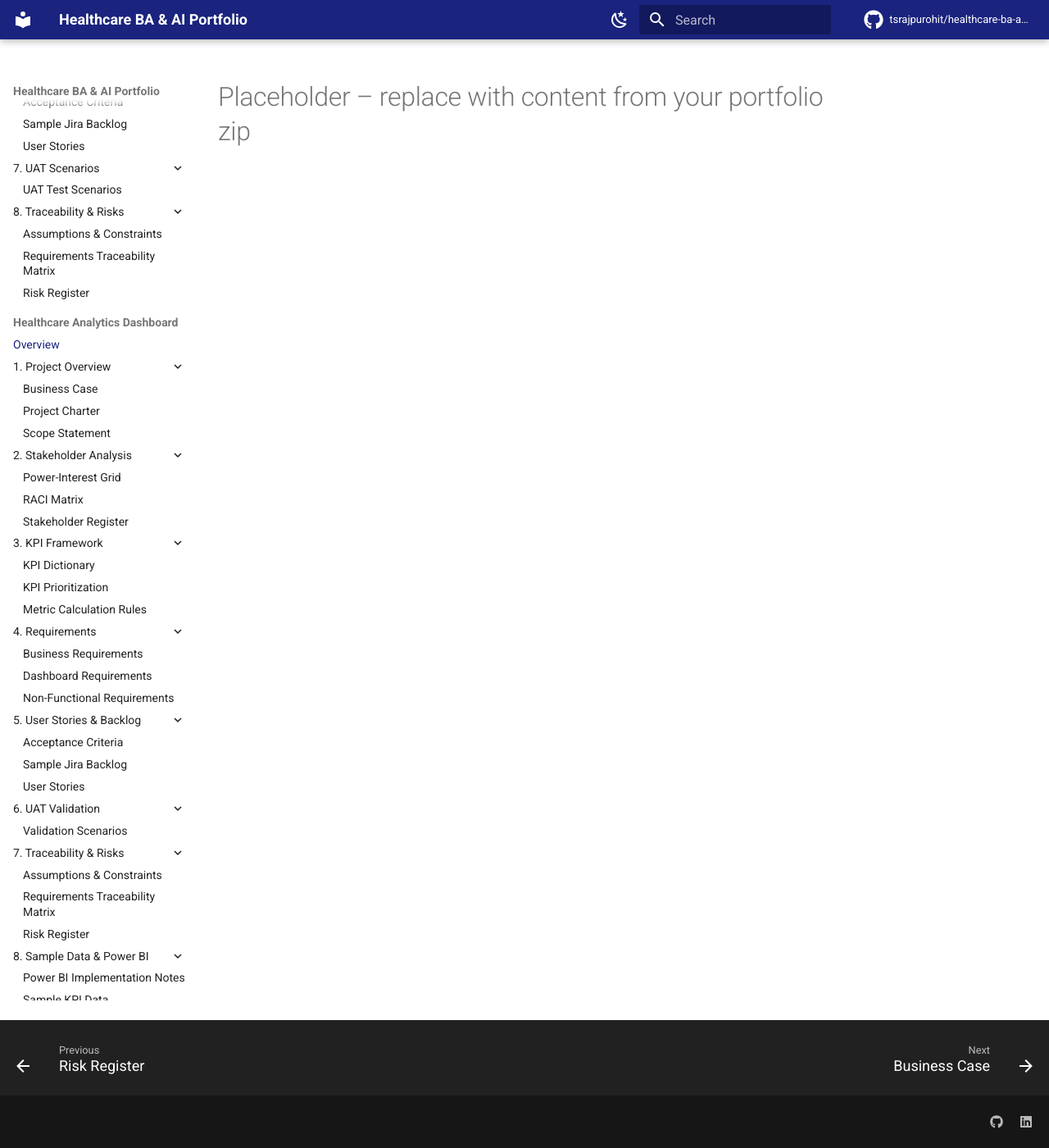
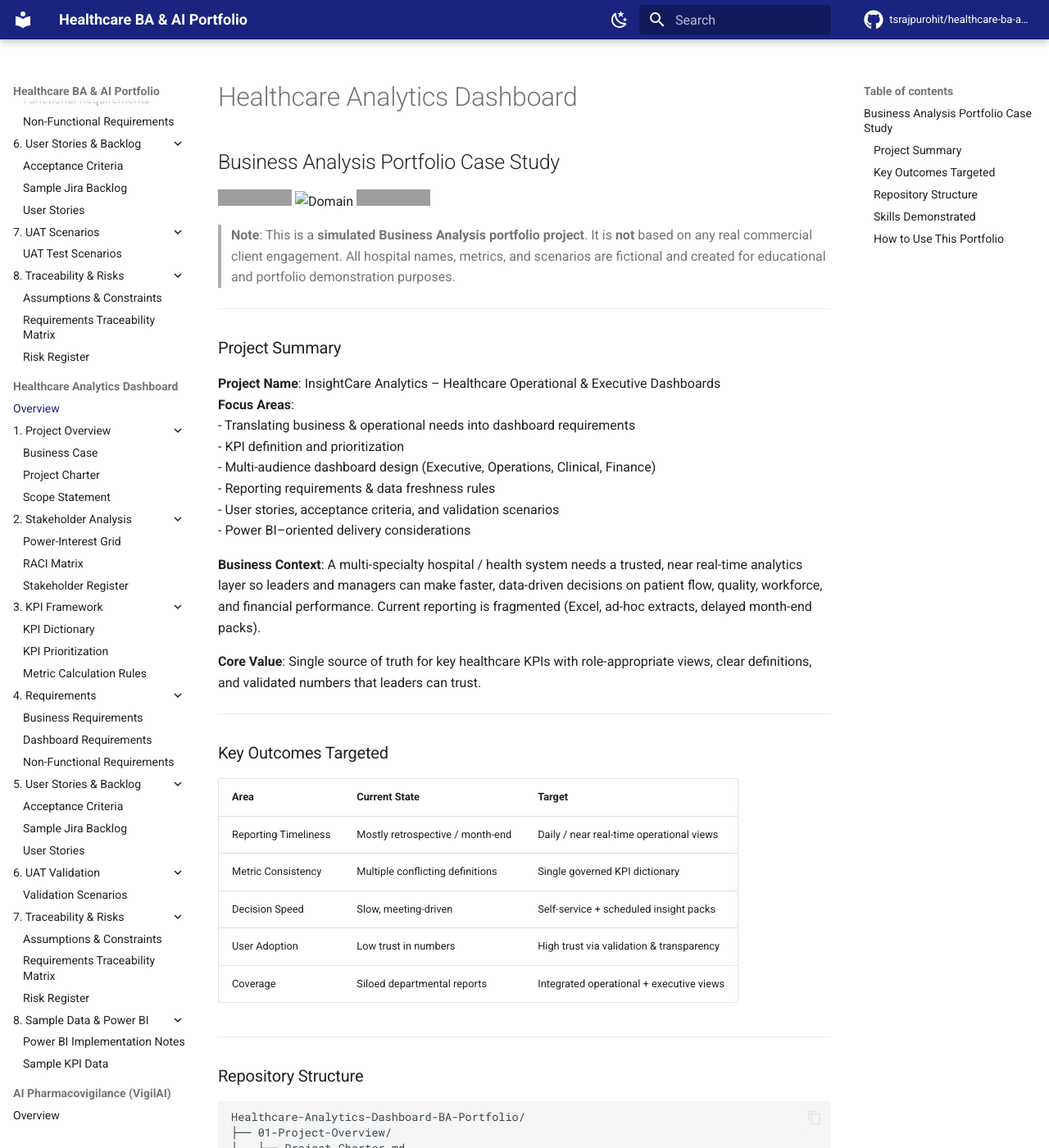
Before and after one commit to tsrajpurohit/healthcare-ba-ai-portfolio-, an MkDocs documentation site: the page built from docs/analytics/index.md, in a window 1280 px wide and 1400 px high. Shown: the whole window at 82% size. Built offline with MkDocs 1.6.1 and Material for MkDocs 9.7.7, drawn with Linux system fonts in a browser that asks for light colours; comment, search, counter and statistics services are not loaded; some of the changed text lies outside the part shown; grey boxes are pictures that could not be loaded.

Commit message:
Update index.md

````diff
--- a/docs/analytics/index.md
+++ b/docs/analytics/index.md
@@ -1 +1,112 @@
-# Placeholder – replace with content from your portfolio zip
+# Healthcare Analytics Dashboard
+## Business Analysis Portfolio Case Study
+
+![Status](https://img.shields.io/badge/Status-Portfolio%20Simulation-blue)
+![Domain](https://img.shields.io/badge/Domain-Healthcare%20Analytics%20%7C%20BI-green)
+![Focus](https://img.shields.io/badge/Focus-KPIs%20%7C%20Dashboards%20%7C%20Decision%20Support-orange)
+
+> **Note**: This is a **simulated Business Analysis portfolio project**. It is **not** based on any real commercial client engagement. All hospital names, metrics, and scenarios are fictional and created for educational and portfolio demonstration purposes.
+
+---
+
+### Project Summary
+
+**Project Name**: InsightCare Analytics – Healthcare Operational & Executive Dashboards
+**Focus Areas**:
+- Translating business & operational needs into dashboard requirements
+- KPI definition and prioritization
+- Multi-audience dashboard design (Executive, Operations, Clinical, Finance)
+- Reporting requirements & data freshness rules
+- User stories, acceptance criteria, and validation scenarios
+- Power BI–oriented delivery considerations
+
+**Business Context**: A multi-specialty hospital / health system needs a trusted, near real-time analytics layer so leaders and managers can make faster, data-driven decisions on patient flow, quality, workforce, and financial performance. Current reporting is fragmented (Excel, ad-hoc extracts, delayed month-end packs).
+
+**Core Value**: Single source of truth for key healthcare KPIs with role-appropriate views, clear definitions, and validated numbers that leaders can trust.
+
+---
+
+### Key Outcomes Targeted
+
+| Area | Current State | Target |
+|------|---------------|--------|
+| Reporting Timeliness | Mostly retrospective / month-end | Daily / near real-time operational views |
+| Metric Consistency | Multiple conflicting definitions | Single governed KPI dictionary |
+| Decision Speed | Slow, meeting-driven | Self-service + scheduled insight packs |
+| User Adoption | Low trust in numbers | High trust via validation & transparency |
+| Coverage | Siloed departmental reports | Integrated operational + executive views |
+
+---
+
+### Repository Structure
+
+```
+Healthcare-Analytics-Dashboard-BA-Portfolio/
+├── 01-Project-Overview/
+│   ├── Project-Charter.md
+│   ├── Business-Case.md
+│   └── Scope-Statement.md
+├── 02-Stakeholder-Analysis/
+│   ├── Stakeholder-Register.md
+│   ├── Power-Interest-Grid.md
+│   └── RACI-Matrix.md
+├── 03-KPI-Framework/
+│   ├── KPI-Dictionary.md
+│   ├── KPI-Prioritization.md
+│   └── Metric-Calculation-Rules.md
+├── 04-Requirements/
+│   ├── Business-Requirements.md
+│   ├── Dashboard-Requirements.md
+│   └── Non-Functional-Requirements.md
+├── 05-User-Stories-Backlog/
+│   ├── User-Stories.md
+│   ├── Acceptance-Criteria.md
+│   └── Sample-Jira-Backlog.csv
+├── 06-UAT-Validation/
+│   └── Validation-Scenarios.md
+├── 07-Traceability-Risks/
+│   ├── Requirements-Traceability-Matrix.md
+│   ├── Risk-Register.md
+│   └── Assumptions-Constraints.md
+├── 08-Sample-Data-PowerBI/
+│   ├── Sample-KPI-Data.csv
+│   └── PowerBI-Implementation-Notes.md
+├── assets/
+│   ├── diagrams/
+│   └── samples/
+└── README.md
+```
+
+---
+
+### Skills Demonstrated
+
+| Skill | Evidence in Portfolio |
+|-------|-----------------------|
+| Business Analysis | Charter, BRD, Stakeholder Analysis, RTM |
+| Data Analysis / KPI Development | Full KPI Dictionary, calculation rules, prioritization |
+| Dashboard Requirements | Audience-specific dashboard specs, wireframe-level descriptions |
+| Power BI Awareness | Sample data + implementation notes for Power BI |
+| User Stories & AC | Complete backlog with acceptance criteria |
+| UAT / Validation | Data validation & dashboard acceptance scenarios |
+| Healthcare Domain | Patient flow, quality, workforce, revenue cycle metrics |
+
+---
+
+### How to Use This Portfolio
+
+1. Clone or download the repository.
+2. Read the README, then follow folders 01 → 08.
+3. Use `Sample-KPI-Data.csv` to build a demo Power BI dashboard.
+4. Add screenshots of your Power BI visuals into `assets/samples/`.
+5. Pair this with the other three healthcare portfolios for a complete narrative:
+   - Hospital Management System (operations)
+   - AI RCM Platform (revenue + AI)
+   - Clinical Trial Management System (research)
+   - **Healthcare Analytics Dashboard** (decision support & BI)
+
+---
+
+**Created for**: Business Analyst / Healthcare Data Analyst / BI Analyst Portfolio
+**Domain**: Healthcare Analytics & Business Intelligence
+**Last Updated**: August 2026
````
